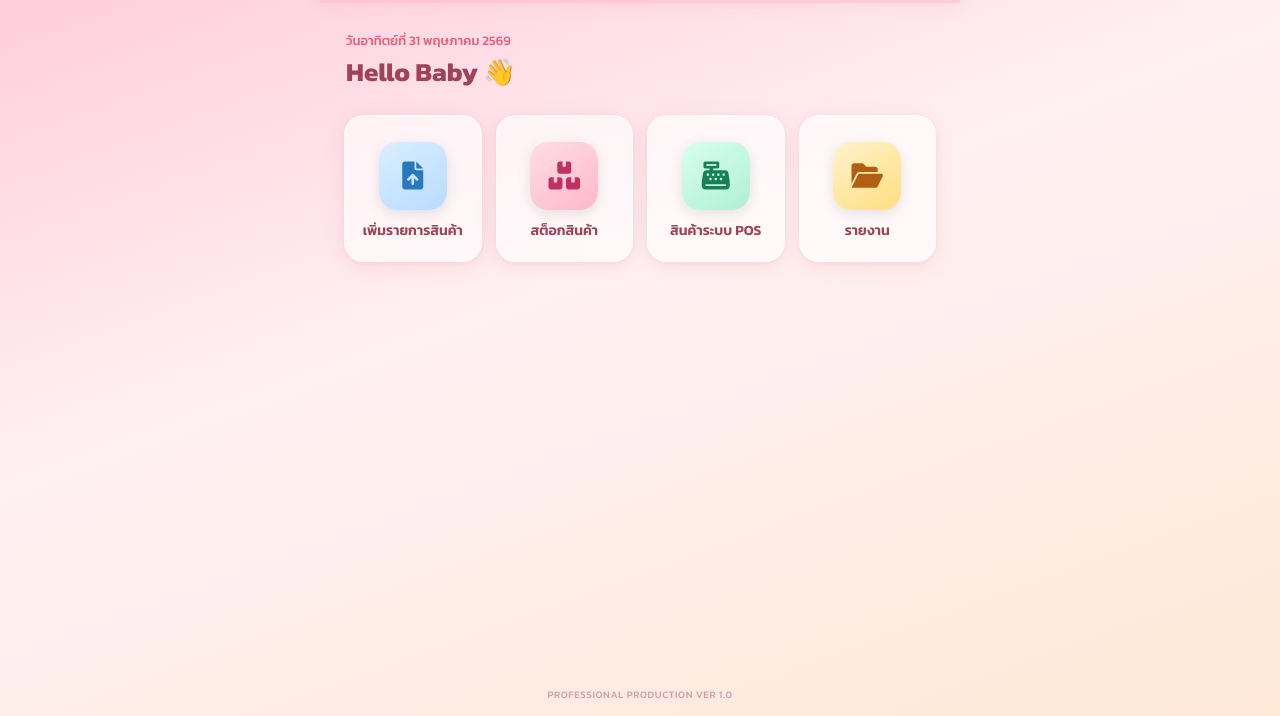
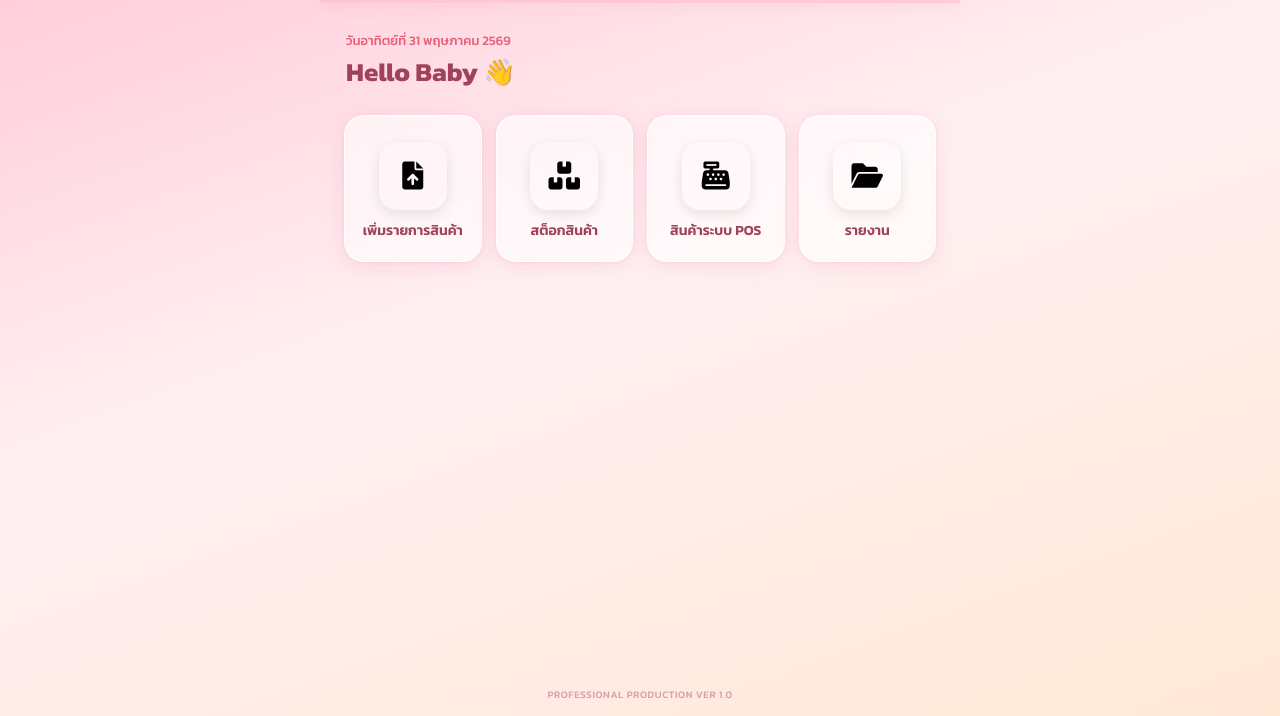
Before and after one commit to tanon-kk/bb-stock, a website: page frontend/index.html in a window 1280 px wide. Shown: the part 84-800 px from the top of the page. Drawn offline with Linux system fonts and the light colour scheme.

Commit message:
remove hardcoded icon sphere colors

```diff
--- a/frontend/index.html
+++ b/frontend/index.html
@@ -49,25 +49,25 @@
         </div>
         <div class="menu-grid">
           <div class="menu-card" onclick="navigateTo('import')">
-            <div class="icon-sphere sky">
+            <div class="icon-sphere">
               <i class="fa-solid fa-file-arrow-up"></i>
             </div>
             <span>เพิ่มรายการสินค้า</span>
           </div>
           <div class="menu-card" onclick="navigateTo('stock')">
-            <div class="icon-sphere rose">
+            <div class="icon-sphere">
               <i class="fa-solid fa-boxes-stacked"></i>
             </div>
             <span>สต็อกสินค้า</span>
           </div>
           <div class="menu-card" onclick="navigateTo('pos')">
-            <div class="icon-sphere emerald">
+            <div class="icon-sphere">
               <i class="fa-solid fa-cash-register"></i>
             </div>
             <span>สินค้าระบบ POS</span>
           </div>
           <div class="menu-card" onclick="navigateTo('report')">
-            <div class="icon-sphere amber">
+            <div class="icon-sphere">
               <i class="fa-solid fa-folder-open"></i>
             </div>
             <span>รายงาน</span>
@@ -122,7 +122,7 @@
             <i class="fa-solid fa-chevron-left"></i>
           </button>
           <div class="page-title-wrap">
-            <div class="icon-sphere rose sm"><i class="fa-solid fa-boxes-stacked"></i></div>
+            <div class="icon-sphere sm"><i class="fa-solid fa-boxes-stacked"></i></div>
             <h2>สต็อกสินค้า</h2>
           </div>
         </div>
@@ -168,7 +168,7 @@
             <i class="fa-solid fa-chevron-left"></i>
           </button>
           <div class="page-title-wrap">
-            <div class="icon-sphere amber sm"><i class="fa-solid fa-folder-open"></i></div>
+            <div class="icon-sphere sm"><i class="fa-solid fa-folder-open"></i></div>
             <h2>รายงาน</h2>
           </div>
         </div>
```
